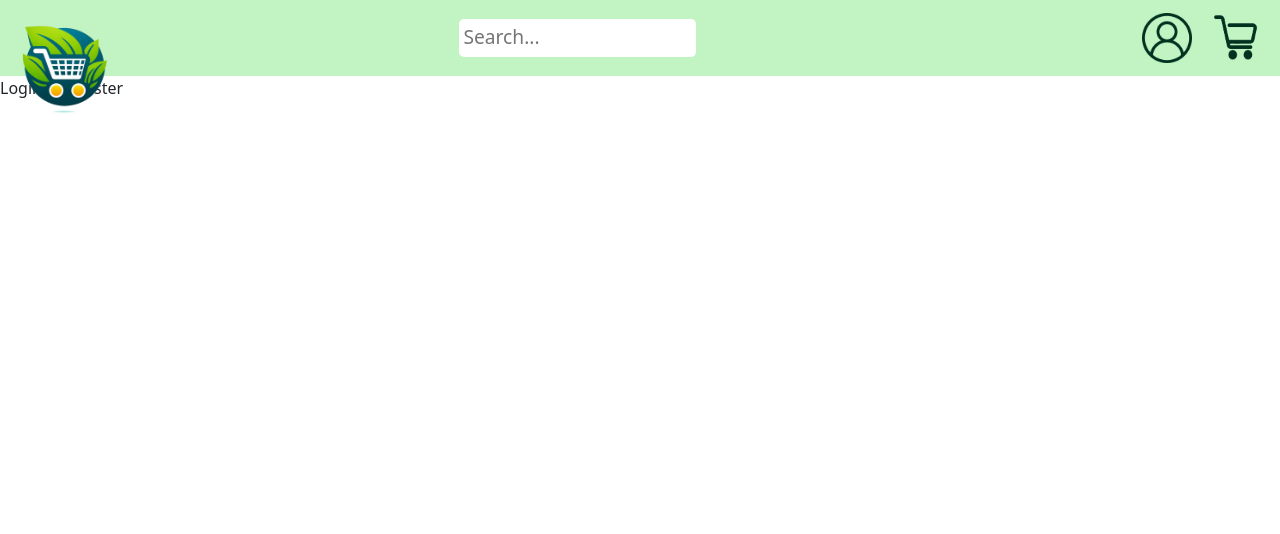
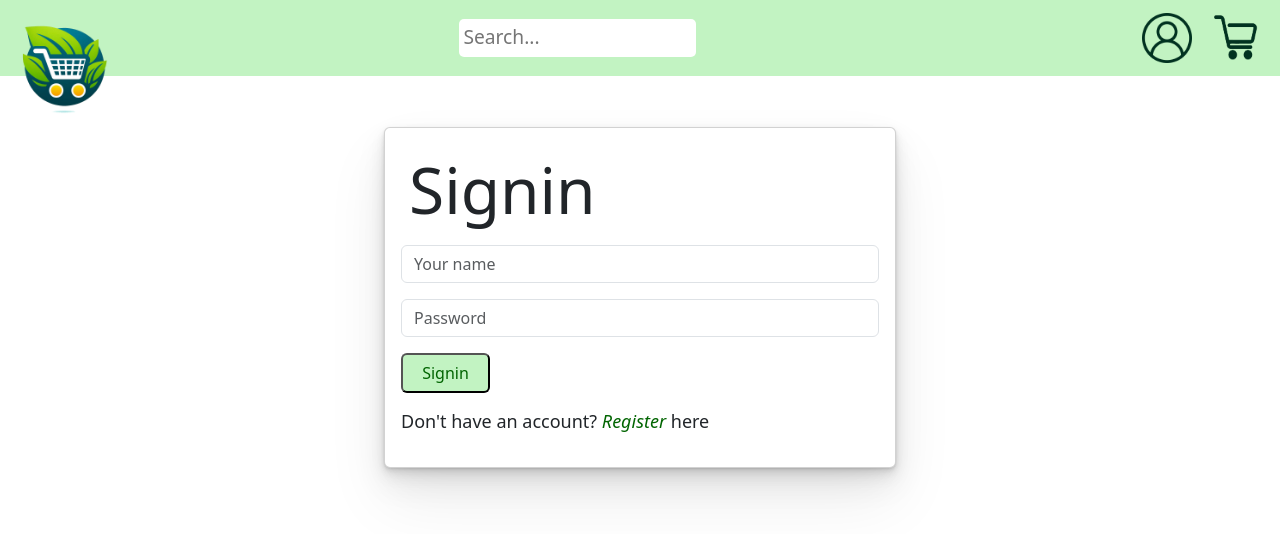
Before and after one commit to GopiHarishitha/EcoStore, a React (Create React App) app in the folder client/: page /login-register in a window 1280 px wide. Shown: the top 534 px of the page. Built offline with nearby package versions, Linux system fonts and the light colour scheme.

Commit message:
Updated Login or register

```diff
--- a/client/package.json
+++ b/client/package.json
@@ -12,6 +12,7 @@
     "bootstrap": "^5.3.3",
     "react": "^18.3.1",
     "react-dom": "^18.3.1",
+    "react-hook-form": "^7.53.0",
     "react-icons": "^5.3.0",
     "react-router-dom": "^6.26.1",
     "react-scripts": "5.0.1",
--- a/client/src/components/LoginOrRegister/LoginOrRegister.css
+++ b/client/src/components/LoginOrRegister/LoginOrRegister.css
@@ -1,183 +1,47 @@
-@import url('https://fonts.googleapis.com/css2?family=Montserrat:wght@300;400;500;600;700&display=swap');
-
-* {
-    margin: 0;
-    padding: 0;
-    box-sizing: border-box;
-    font-family: 'Montserrat', sans-serif;
+.signin {
+  background-color: rgb(223, 223, 223);
+  width: 50%;
+  margin: auto;
+  box-shadow: rgba(0, 0, 0, 0.25) 0px 54px 55px,
+    rgba(0, 0, 0, 0.12) 0px -12px 30px, rgba(0, 0, 0, 0.12) 0px 4px 6px,
+    rgba(0, 0, 0, 0.17) 0px 12px 13px, rgba(0, 0, 0, 0.09) 0px -3px 5px;
+  color: var(--backcolor);
+  padding: 2%;
 }
-
-body {
-    background-color: #e3f2fd; /* Light blue background */
-    background: linear-gradient(to right, #e3f2fd, #bbdefb); /* Gradient from light blue to a slightly darker shade */
-    display: flex;
-    align-items: center;
-    justify-content: center;
-    flex-direction: column;
-    height: 100vh;
+.signin-input {
+  margin: 10%;
 }
-
-.container {
-    background-color: #ffffff; /* White background for the form */
-    border-radius: 20px;
-    box-shadow: 0 5px 15px rgba(0, 0, 0, 0.2); /* Soft shadow */
-    position: relative;
-    overflow: hidden;
-    width: 700px;
-    max-width: 100%;
-    min-height: 400px;
-    display: flex;
-    flex-direction: row;
+.lr {
+  width: 40%;
+  margin: auto;
+  padding-top: 4%;
 }
-
-.form-container {
-    position: relative;
-    width: 100%;
-    height: 100%;
-    display: flex;
+.login-div form button,
+.signup-div form button {
+  padding: 0.4rem 1.2rem;
+  border-radius: 25px;
+  background-color: var(--background);
+  color: var(--text);
 }
-
-.form {
-    position: absolute;
-    width: 50%;
-    height: 100%;
-    display: flex;
-    align-items: center;
-    justify-content: center;
-    flex-direction: column;
-    padding: 20px;
-    background-color: #ffffff; /* White background for forms */
-    transition: all 0.6s ease-in-out;
+.login-div form button:hover,
+.signup-div form button {
+  border: 2px solid var(--text);
 }
-
-.sign-in {
-    left: 0;
-    z-index: 2;
+.card {
+  box-shadow: rgba(0, 0, 0, 0.07) 0px 1px 2px, rgba(0, 0, 0, 0.07) 0px 2px 4px,
+    rgba(0, 0, 0, 0.07) 0px 4px 8px, rgba(0, 0, 0, 0.07) 0px 8px 16px,
+    rgba(0, 0, 0, 0.07) 0px 16px 32px, rgba(0, 0, 0, 0.07) 0px 32px 64px;
 }
-
-.sign-up {
-    left: 50%;
-    opacity: 0;
-    z-index: 1;
-    transform: translateX(100%);
+form p {
+  margin-top: 15px;
+  font-size: large;
 }
-
-#toggleSignUp:checked ~ .container .sign-in {
-    transform: translateX(-100%);
-    opacity: 0;
-    z-index: 1;
+p i {
+  color: darkgreen;
 }
-
-#toggleSignUp:checked ~ .container .sign-up {
-    transform: translateX(0%);
-    opacity: 1;
-    z-index: 5;
+p i:hover {
+  background: darkgreen;
+  border-radius: 10%;
+  padding: 0.5%;
+  color: white;
 }
-
-input {
-    background-color: #f1f8e9; /* Light green background for inputs */
-    border: 1px solid #c8e6c9; /* Light green border */
-    margin: 8px 0;
-    padding: 10px 15px;
-    font-size: 14px;
-    border-radius: 8px;
-    width: 100%;
-    outline: none;
-}
-
-button {
-    background-color: #3949ab; /* Darker blue for buttons */
-    color: #ffffff;
-    font-size: 14px;
-    padding: 10px 40px;
-    border: 1px solid transparent;
-    border-radius: 8px;
-    font-weight: 600;
-    letter-spacing: 0.5px;
-    text-transform: uppercase;
-    margin-top: 10px;
-    cursor: pointer;
-}
-
-button.hidden {
-    background-color: transparent;
-    border-color: #ffffff;
-}
-
-.toggle-container {
-    position: absolute;
-    top: 0;
-    left: 50%;
-    width: 50%;
-    height: 100%;
-    overflow: hidden;
-    transition: all 0.6s ease-in-out;
-    border-radius: 150px 0 0 100px;
-    z-index: 1000;
-}
-
-#toggleSignUp:checked ~ .container .toggle-container {
-    transform: translateX(-100%);
-    border-radius: 0 150px 100px 0;
-}
-
-.toggle {
-    background-color: #3949ab; /* Darker blue for toggle background */
-    height: 100%;
-    background: linear-gradient(to right, #5c6bc0, #3949ab); /* Gradient from light to dark blue */
-    color: #ffffff;
-    position: relative;
-    left: -100%;
-    width: 200%;
-    transition: all 0.6s ease-in-out;
-}
-
-#toggleSignUp:checked ~ .container .toggle {
-    transform: translateX(50%);
-}
-
-.toggle-panel {
-    position: absolute;
-    width: 50%;
-    height: 100%;
-    display: flex;
-    align-items: center;
-    justify-content: center;
-    flex-direction: column;
-    padding: 0 30px;
-    text-align: center;
-    transition: all 0.6s ease-in-out;
-}
-
-.toggle-left {
-    transform: translateX(-200%);
-}
-
-#toggleSignUp:checked ~ .container .toggle-left {
-    transform: translateX(0);
-}
-
-.toggle-right {
-    right: 0;
-    transform: translateX(0);
-}
-
-#toggleSignUp:checked ~ .container .toggle-right {
-    transform: translateX(200%);
-}
-
-.toggle-panel h2 {
-    font-size: 24px;
-    color: #3949ab; /* Dark blue for headings */
-}
-
-.toggle-panel p {
-    font-size: 14px;
-    color: #757575; /* Grey color for text */
-}
-
-.toggle-panel a {
-    color: #3949ab; /* Dark blue for links */
-    text-decoration: none;
-    font-weight: 600;
-}
--- a/client/src/components/LoginOrRegister/LoginOrRegister.js
+++ b/client/src/components/LoginOrRegister/LoginOrRegister.js
@@ -1,7 +1,123 @@
-import React from "react";
+import React, { useState } from "react";
+import { useForm } from "react-hook-form";
+import "./LoginOrRegister.css";
 
 function LoginOrRegister() {
-  return <div>LoginOrRegister</div>;
+  let {
+    register,
+    handleSubmit,
+    formState: { errors },
+  } = useForm();
+  let [login, setLogin] = useState(true);
+  const handleFormSubmit = (userObj) => {
+    console.log(userObj);
+  };
+  const toggleLogin = () => {
+    login === true ? setLogin(false) : setLogin(true);
+  };
+  return (
+    <div className="lr">
+      {login === true ? (
+        <div className="card mx-auto p-3 login-div rounded">
+          <h1 className="display-3 p-2">Signin</h1>
+          <form className="form" onSubmit={handleSubmit(handleFormSubmit)}>
+            {/* Username */}
+            <div className="form-group mb-3">
+              <input
+                type="text"
+                name="username"
+                id="username"
+                className="form-control siginin-input"
+                placeholder="Your name"
+                {...register("username", { required: true })}
+              />
+              {errors.username?.type === "required" && (
+                <p className="text-danger">Enter Username</p>
+              )}
+            </div>
+
+            {/* Password */}
+            <div className="form-group mb-3">
+              <input
+                type="password"
+                name="password"
+                id="password"
+                className="form-control siginin-input"
+                placeholder="Password"
+                {...register("password", { required: true })}
+              />
+              {errors.password?.type === "required" && (
+                <p className="text-danger">Enter Password</p>
+              )}
+            </div>
+
+            <button className="rounded btn-success" type="submit">
+              Signin
+            </button>
+            <p>
+              Don't have an account? <i onClick={toggleLogin}>Register</i> here
+            </p>
+          </form>
+        </div>
+      ) : (
+        <div className="card p-3 mx-auto signup-div rounded m-4">
+          <h1 className="login-heading display-3">Sign Up</h1>
+
+          <form className="form" onSubmit={handleSubmit(handleFormSubmit)}>
+            {/* Username */}
+            <div className="form-group">
+              <label className="form-label" htmlFor="username">
+                Username
+              </label>
+              <input
+                type="text"
+                name="username"
+                id="username"
+                className="form-control"
+                {...register("username", { required: true })}
+              />
+              {errors.username?.type === "password" && (
+                <p className="text-danger">Enter Username</p>
+              )}
+            </div>
+
+            {/* Password */}
+            <div className="form-group">
+              <label htmlFor="password" className="form-label">
+                Password
+              </label>
+              <input
+                type="password"
+                name="password"
+                id="password"
+                className="form-control"
+                {...register("password", { required: true })}
+              />
+            </div>
+
+            {/* email */}
+            <div className="form-group mb-3">
+              <label className="form-label" htmlFor="email">
+                Email
+              </label>
+              <input
+                type="email"
+                name="email"
+                id="email"
+                className="form-control"
+                {...register("email", { required: true })}
+              />
+            </div>
+
+            <button className="btn-success rounded">Sign Up</button>
+            <p>
+              Already have an account <i onClick={toggleLogin}>Login</i> here
+            </p>
+          </form>
+        </div>
+      )}
+    </div>
+  );
 }
 
 export default LoginOrRegister;
```
Also changed, not shown: client/src/App.js (line endings or trailing spaces), 1 other file (tests, documents, lock files or other folders).
